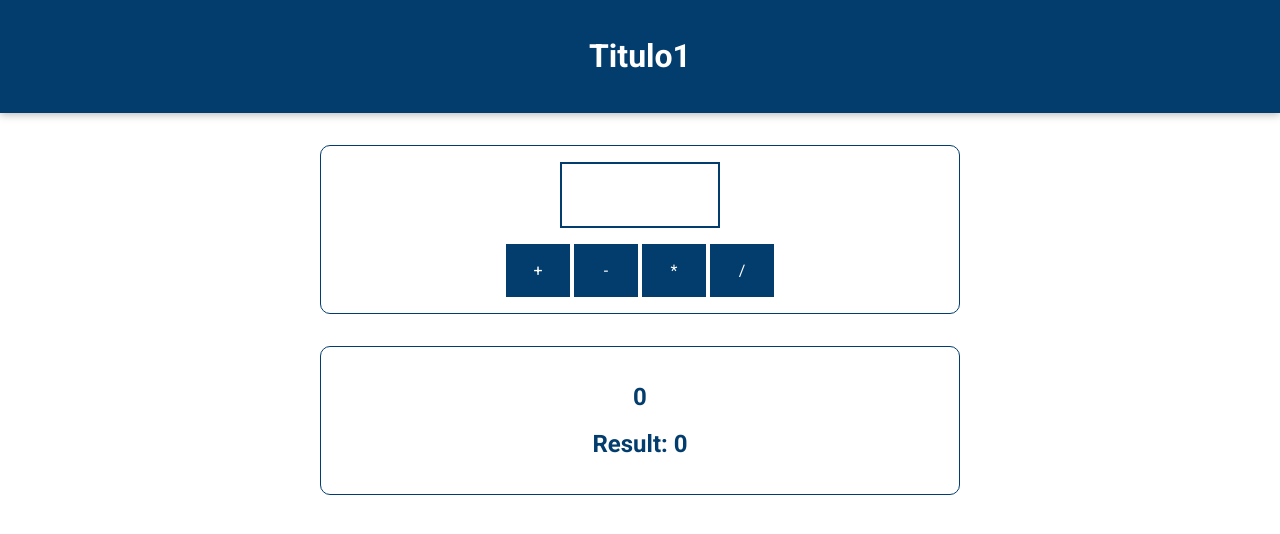
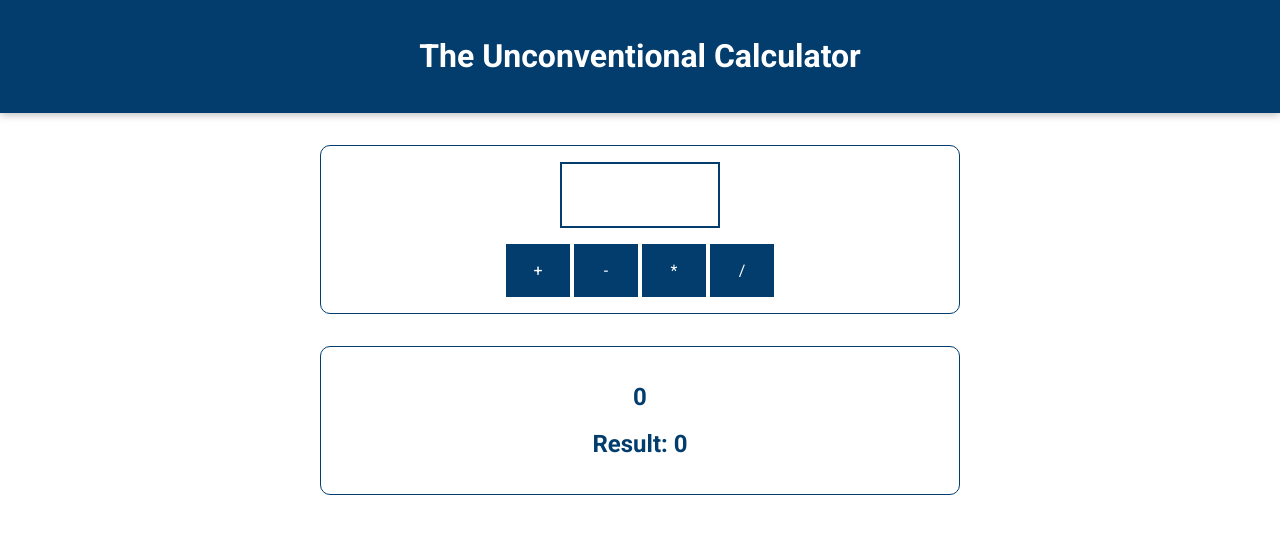
Before and after one commit to jackiecolocho/test1, a plain HTML site: page index.html in a window 1280 px wide. Drawn offline with Linux system fonts and the light colour scheme.

Commit message:
Title change

```diff
--- a/index.html
+++ b/index.html
@@ -13,7 +13,7 @@
   </head>
   <body>
     <header>
-      <h1>Titulo1</h1>
+      <h1>The Unconventional Calculator</h1>
     </header>
 
     <section id="calculator">
```
